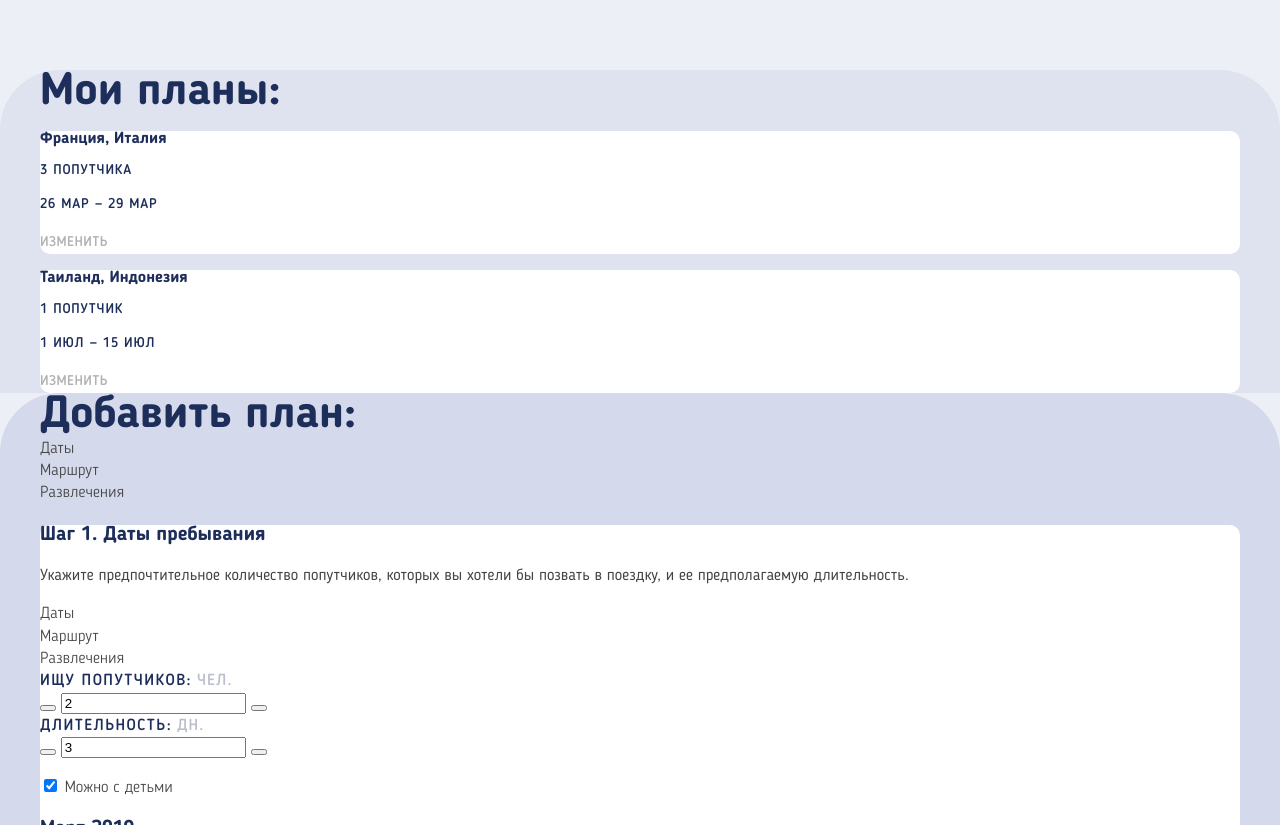
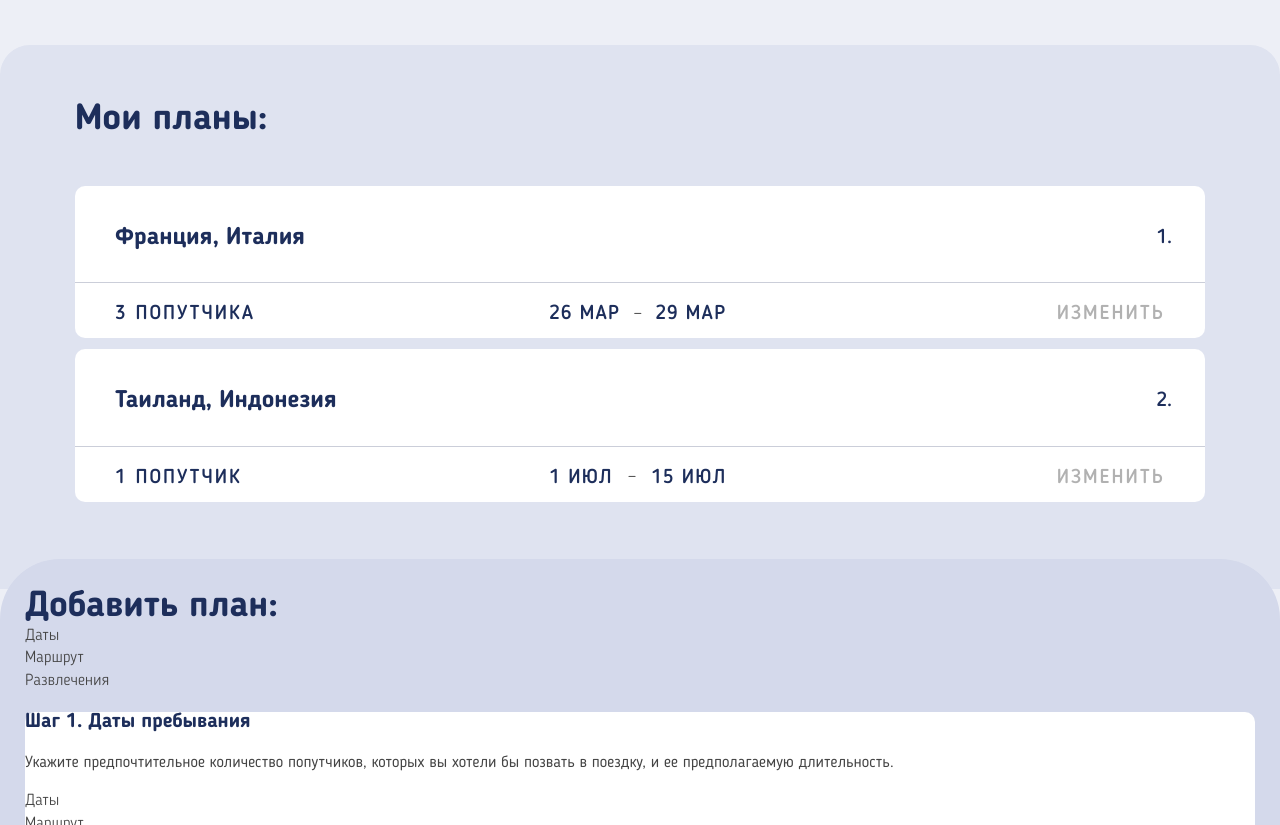
Before and after one commit to Vika612/1282725-pognali-24, a website: page source/form.html in a window 1280 px wide. Shown: the part 782-1607 px from the top of the page. Drawn offline with nearby package versions, Linux system fonts and the light colour scheme; files that its build step writes are made by us from their sources.

Commit message:
блок plans/program: стилизация и адаптив

```diff
--- a/gulpfile.js
+++ b/gulpfile.js
@@ -117,6 +117,7 @@ const server = (done) => {
     cors: true,
     notify: false,
     ui: false,
+    open: true
   });
   done();
 }
--- a/source/form.html
+++ b/source/form.html
@@ -143,8 +143,9 @@
 
     <div class="main-form">
       <h2 class="visually-hidden">Форма заполнения плана путешествия</h2>
-      <form class="main-form__form" action="http://echo.htmlacademy.ru" method="POST">
+
         <section class="profile-form">
+          <form class="profile-form__form" action="http://echo.htmlacademy.ru" method="POST">
             <div class="profile-form__container container">
               <h2 class="visually-hidden">Немного о себе</h2>
               <div class="profile-form__progress progress progress--form">
@@ -199,35 +200,41 @@
                 </div>
               </div>
             </div>
+          </form>
         </section>
 
         <section class="plans">
-          <div class="plans__container container">
+          <div class="plans__container">
             <h2 class="plans__title subtitle subtitle--form">Мои планы:</h2>
             <ol class="plans__list">
               <li class="plans__item program">
-                <h3 class="program__title">Франция, Италия</h3>
+                <h3 class="program__title"><span>1.</span>Франция, Италия</h3>
+                <div class="program__content">
                   <p class="program__companions">3 попутчика</p>
                   <p class="program__dates">
-                  <time datetime="03-26">26 мар —</time>
+                    <time datetime="03-26">26 мар</time>&mdash;
                     <time datetime="03-29">29 мар</time>
                   </p>
                   <a class="program__link" href="#!">Изменить</a>
+                </div>
               </li>
               <li class="plans__item program">
-                <h3 class="program__title">Таиланд, Индонезия</h3>
+                <h3 class="program__title"><span>2.</span>Таиланд, Индонезия</h3>
+                <div class="program__content">
                   <p class="program__companions">1 попутчик</p>
                   <p class="program__dates">
-                  <time datetime="07-01">1 июл —</time>
+                    <time datetime="07-01">1 июл</time>&mdash;
                     <time datetime="07-15">15 июл</time>
                   </p>
                   <a class="program__link" href="#!">Изменить</a>
+                </div>
               </li>
             </ol>
           </div>
         </section>
 
         <section class="add-plan">
+          <form class="main-form__form" action="http://echo.htmlacademy.ru" method="POST">
             <div class="add-plan__container container">
               <h2 class="add-plan__title subtitle subtitle--form">Добавить план:</h2>
               <ul class="add-plan__indicators indicators">
@@ -829,8 +836,8 @@
                 </li>
               </ol>
             </div>
+          </form>
         </section>
-      </form>
     </div>
   </main>
 
--- a/source/sass/components/add-plan.scss
+++ b/source/sass/components/add-plan.scss
@@ -1,6 +1,12 @@
+.add-plan {
+  position: relative;
+  margin-top: -30px;
+  z-index: 10;
+}
+
 .add-plan__container {
   @include border-radius-top;
-  padding-bottom: 100px;
+  padding: 30px 25px 100px;
   background-color: $grey-dark;
 }
 
--- a/source/sass/components/plans.scss
+++ b/source/sass/components/plans.scss
@@ -1,8 +1,44 @@
 .plans__container {
   @include border-radius-top;
+  padding: 28px 25px 50px;
   background-color: $grey-light;
+}
+
+.plans__title {
+  margin-bottom: 28px;
 }
 
 .plans__list {
   @include reset-list;
 }
+
+.plans__item {
+  margin-bottom: 11px;
+}
+
+@media (min-width: $tablet-width) {
+  .plans__container {
+    padding: 57px 75px 76px;
+    border-top-left-radius: 30px;
+    border-top-right-radius: 30px;
+  }
+
+  .plans__title {
+    margin-bottom: 48px;
+  }
+}
+
+@media (min-width: $desktop-width) {
+  .plans__container {
+    @include border-radius-top;
+    padding: 55px 58px 64px 124px;
+  }
+
+  .plans__title {
+    padding-left: 7px;
+  }
+
+  .plans__item {
+    margin-bottom: 17px;
+  }
+}
--- a/source/sass/components/profile-form.scss
+++ b/source/sass/components/profile-form.scss
@@ -104,7 +104,7 @@
 
 @media (min-width: $tablet-width) {
   .profile-form__container {
-    padding: 66px 75px 55px;
+    padding: 66px 75px 30px;
     display: grid;
     grid-template-columns: auto 308px auto;
     grid-template-rows: auto;
@@ -143,7 +143,7 @@
   .profile-form__container {
     position: relative;
     margin-top: -190px;
-    padding: 0 60px 55px;
+    padding: 0 60px 65px;
     grid-template-columns: auto auto 384px;
     grid-template-areas: ". level avatar"
       ". . button"
--- a/source/sass/components/program.scss
+++ b/source/sass/components/program.scss
@@ -1,13 +1,20 @@
 .program {
+  padding: 24px 25px 23px;
   background-color: $white-basic;
   border-radius: 10px;
 }
 
 .program__title {
+  margin: 0 0 20px;
   font-weight: 700;
   font-size: 16px;
   line-height: 1;
   color: $blue-btn;
+}
+
+.program__title span {
+  margin-right: 4px;
+  font-weight: 500;
 }
 
 .program__companions,
@@ -20,7 +27,20 @@
   text-transform: uppercase;
 }
 
+.program__companions {
+  margin: 0;
+}
+
+.program__dates {
+  margin: 0 0 20px;
+  width: 126px;
+  display: flex;
+  justify-content: space-between;
+  align-items: center;
+}
+
 .program__link {
+  display: block;
   font-weight: 500;
   font-size: 14px;
   line-height: 1;
@@ -28,4 +48,107 @@
   color: $black-basic;
   opacity: 0.3;
   text-transform: uppercase;
+
+  &:hover,
+  &:focus {
+    opacity: 0.6;
+  }
+
+  &:active {
+    opacity: 0.1;
+  }
 }
+
+@media (min-width: $tablet-width) {
+  .program {
+    position: relative;
+    padding: 0;
+    display: flex;
+    flex-wrap: wrap;
+    align-items: center;
+
+    &::after {
+      position: absolute;
+      bottom: 55px;
+      width: 100%;
+      border-bottom: 1px solid $grey-alphabet;
+      content: "";
+    }
+  }
+
+  .program__title {
+    width: 100%;
+    margin: 0;
+    padding: 40px 33px 34px 40px;
+    display: flex;
+    flex-direction: row-reverse;
+    justify-content: space-between;
+    align-items: center;
+    font-size: 24px;
+  }
+
+  .program__title span {
+    margin-right: 0;
+    font-size: 20px;
+  }
+
+  .program__content {
+    width: 100%;
+    padding: 19px 40px 13px;
+    display: flex;
+    justify-content: space-between;
+    align-items: center;
+  }
+
+  .program__companions,
+  .program__dates time {
+    font-size: 20px;
+  }
+
+  .program__companions {
+    width: 142px;
+    letter-spacing: 0.1em;
+  }
+
+  .program__dates {
+    width: 177px;
+    margin: 0;
+  }
+
+  .program__link {
+    margin-left: 38px;
+    font-size: 20px;
+    letter-spacing: 0.1em;
+  }
+}
+
+@media (min-width: $desktop-width) {
+  .program {
+    padding: 36px 40px;
+    justify-content: space-between;
+
+    &::after {
+      display: none;
+    }
+  }
+
+  .program__title {
+    width: 50%;
+    padding: 0;
+    flex-direction: row;
+    justify-content: flex-start;
+  }
+
+  .program__title span {
+    margin-right: 40px;
+  }
+
+  .program__content {
+    width: 50%;
+    padding: 0;
+  }
+
+  .program__link {
+    margin-left: 100px;
+  }
+}
--- a/source/sass/components/subtitle.scss
+++ b/source/sass/components/subtitle.scss
@@ -20,5 +20,9 @@
 @media (min-width: $tablet-width) {
   .subtitle {
     font-size: 45px;
+
+    &--form {
+      font-size: 36px;
+    }
   }
 }
```
Lines whose indentation alone changed are shown as unchanged.
